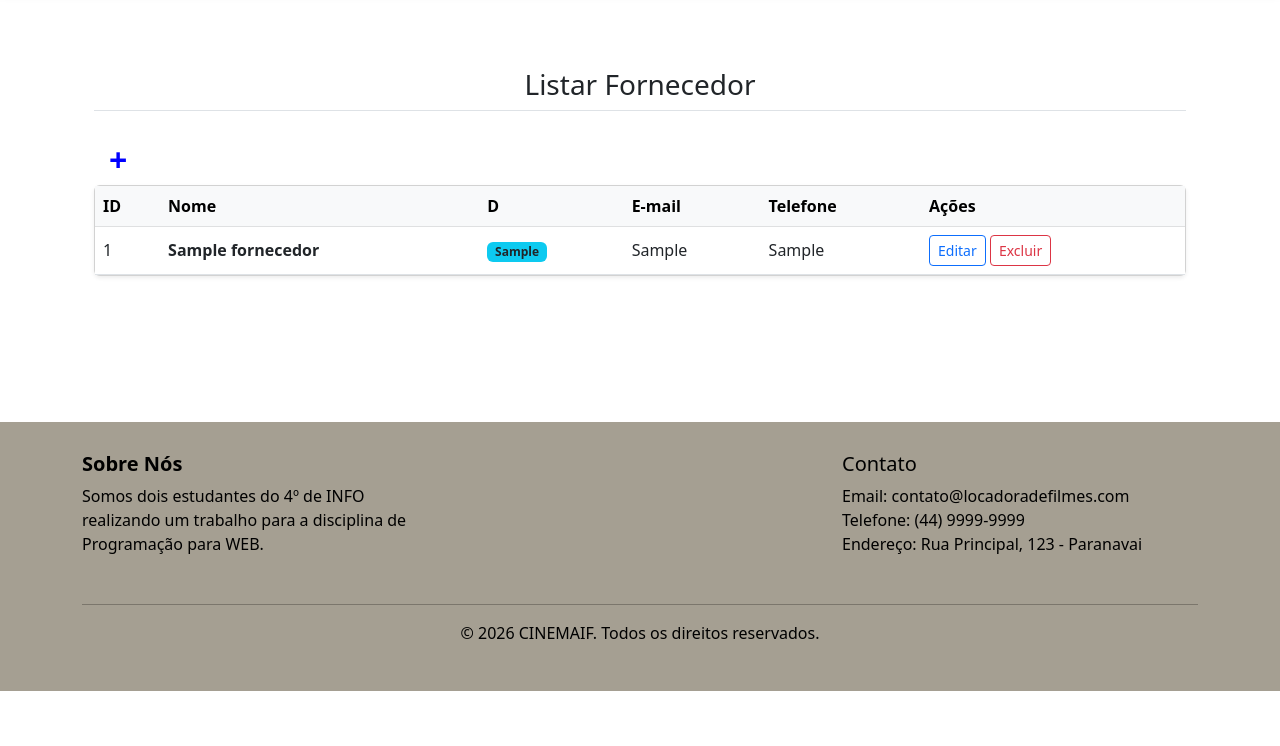
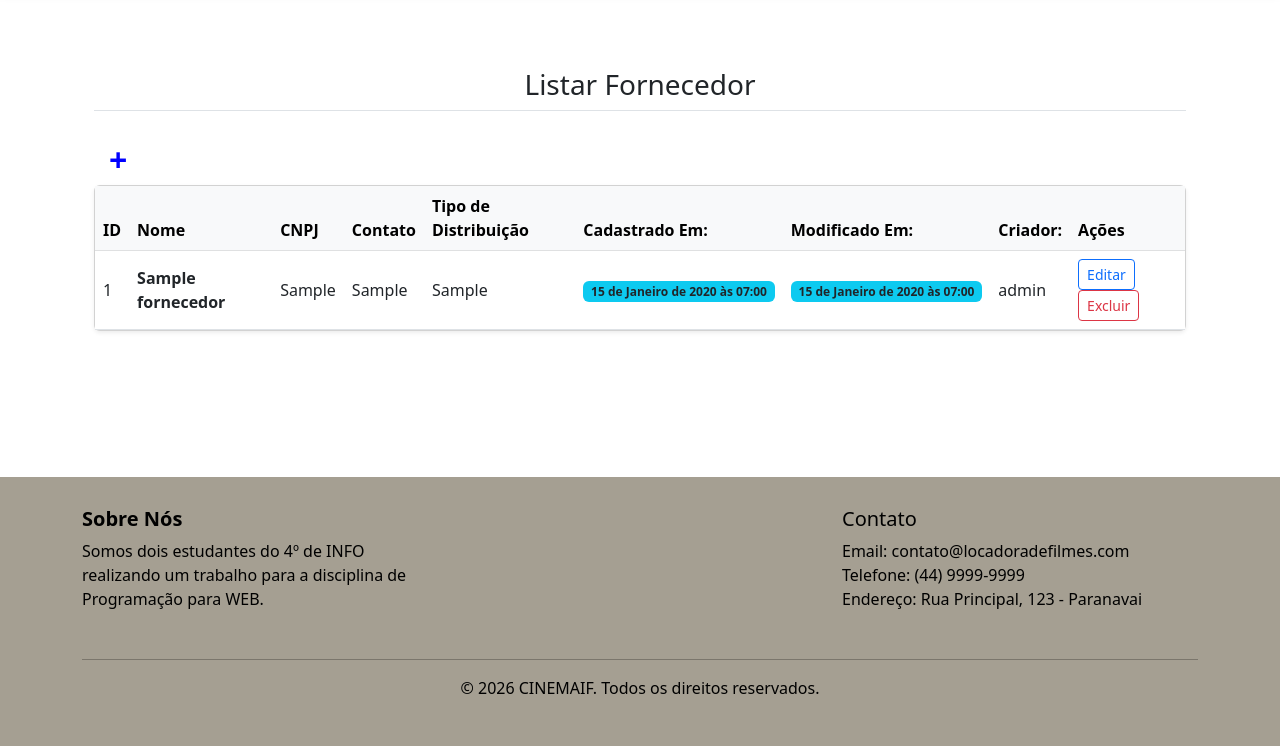
Before and after one commit to hyuuguisuo/pw2026, a Django app: page /listar/fornecedor/ in a window 1280 px wide. Shown: the part 138-884 px from the top of the page. Before the commit the page ends 829 px from the top, so only its background shows below. Run offline with Django 5.2, Linux system fonts and the light colour scheme; a user stored in the database is signed in; data comes from the database, SQL or seed files in the repository; tables that the repository leaves empty hold one stand-in row (values such as "Sample post"); some libraries are stand-ins or nearby versions.

Commit message:
commit: 11/06

```diff
--- a/locadora/models.py
+++ b/locadora/models.py
@@ -8,10 +8,10 @@ class Cliente(models.Model):
     telefone = models.CharField(max_length=15)
     codigo = models.CharField(max_length=30, verbose_name="código")
 
+    cadastrado_por = models.ForeignKey("auth.User", on_delete=models.PROTECT, null=True)
     atualizado_em = models.DateTimeField(auto_now=True)
     cadastrado_em = models.DateTimeField(auto_now_add=True)
 
-    # cadastrado_por = mo
     def __str__(self):
         return f"{self.nome} - {self.telefone}"
 
@@ -22,12 +22,23 @@ class Fornecedor(models.Model):
     endereco = models.CharField(max_length=100, verbose_name="endereço")
     tipo_distribuicao = models.CharField(max_length=50, verbose_name="tipo de distribuição")
 
+    cadastrado_por = models.ForeignKey("auth.User", on_delete=models.PROTECT, null=True)
+    atualizado_em = models.DateTimeField(auto_now=True)
+    cadastrado_em = models.DateTimeField(auto_now_add=True)
+
     def __str__(self):
         return f"{self.nome}"
 
+    class Meta:
+        ordering = ['-id']  # Sempre trará os mais novos primeiro por padrão
 
 class Genero(models.Model):
     nome = models.CharField(max_length=100)
+
+    cadastrado_por = models.ForeignKey("auth.User", on_delete=models.PROTECT, null=True)
+    atualizado_em = models.DateTimeField(auto_now=True)
+    cadastrado_em = models.DateTimeField(auto_now_add=True)
+
     def __str__(self):
         return f"{self.titulo}\n{self.descricao}\n"
 
@@ -36,6 +47,10 @@ class Categoria(models.Model):
     nome = models.CharField(max_length=100, verbose_name="nome")
     prazo_devolucao=models.IntegerField(verbose_name="Prazo de devolução", help_text="Prazo em dias", default=30)
     preco = models.DecimalField(verbose_name="preço", decimal_places=2, max_digits=6)
+
+    cadastrado_por = models.ForeignKey("auth.User", on_delete=models.PROTECT, null=True)
+    atualizado_em = models.DateTimeField(auto_now=True)
+    cadastrado_em = models.DateTimeField(auto_now_add=True)
 
     # def __str__(self):
     #     return f"{self.nome}"
@@ -58,6 +73,9 @@ class Filme(models.Model):
     categoria=models.ForeignKey(Categoria, on_delete=models.PROTECT)
     genero=models.ForeignKey(Genero, on_delete=models.PROTECT)
 
+    cadastrado_por = models.ForeignKey("auth.User", on_delete=models.PROTECT, null=True)
+    atualizado_em = models.DateTimeField(auto_now=True)
+    cadastrado_em = models.DateTimeField(auto_now_add=True)
 
 class Locacao(models.Model):
     METODOS_PAGAMENTO = (
@@ -79,6 +97,10 @@ class Locacao(models.Model):
     data_pagamento = models.DateTimeField(verbose_name="Data do Pagamento", null=True, blank=True)
     metodo_pagamento = models.CharField(max_length=50, verbose_name="Método de Pagamento", blank=True, null=True, choices=METODOS_PAGAMENTO)
 
+    cadastrado_por = models.ForeignKey("auth.User", on_delete=models.PROTECT, null=True)
+    atualizado_em = models.DateTimeField(auto_now=True)
+    cadastrado_em = models.DateTimeField(auto_now_add=True)
+
     def save(self):
         # User biblioteca relativedelta
         if not self.data_devolucao:
--- a/locadora/templates/locadora/form.html
+++ b/locadora/templates/locadora/form.html
@@ -188,9 +188,13 @@
                   <th>ID</th>
                   <th>Nome</th>
 
-                  <th>D</th>
-                  <th>E-mail</th>
-                  <th>Telefone</th>
+                  <th>CNPJ</th>
+                  <th>Contato</th>
+                  <th>Tipo de Distribuição</th>
+
+                  <th>Cadastrado Em:</th>
+                  <th>Modificado Em:</th>
+                  <th>Criador:</th>
 
                   <th>Ações</th>
                 </tr>
@@ -200,14 +204,19 @@
                   <td class="align-middle">{{ item.id }}</td>
                   <td class="align-middle fw-bold">{{ item.nome }}</td>
 
-                  <td class="align-middle"><span class="badge bg-info text-dark">{{ item.cnpj }}</span></td>
+                  <td class="align-middle">{{ item.cnpj }}</span></td>
                   <td class="align-middle">{{ item.contato }}</td>
                   <td class="align-middle">{{ item.tipo_distribuicao }}</td>
+
+                  <td class="align-middle"><span class="badge bg-info text-dark">{{ item.cadastrado_em }}</span></td>
+                  <td class="align-middle"><span class="badge bg-info text-dark">{{ item.atualizado_em }}</td>
+                  <td class="align-middle">{{ item.cadastrado_por }}</td>
 
                   <td class="align-middle">
                     <a href="{% url 'editar_fornecedor' item.pk %}" class="btn btn-sm btn-outline-primary">Editar</a>
                     <a href="{% url 'excluir_fornecedor' item.pk %}" class="btn btn-sm btn-outline-danger">Excluir</a>
                   </td>
+
                 </tr>
                 {% empty %}
                 <tr>
--- a/locadora/views.py
+++ b/locadora/views.py
@@ -37,7 +37,11 @@ class Create_Fornecedor(LoginRequiredMixin, CreateView):
         "titulo" : "Cadastro de Fornecedor",
         "botao" : "Cadastrar"
     }
-
+    def form_valid(self, form):
+        form.instance.cadrastado_por = self.request.user
+        url = super().form_valid(form)
+        print(form.instance.cadrastado_por)
+        return url
 
 class Update_Fornecedor(LoginRequiredMixin, UpdateView):
     model = Fornecedor
@@ -67,6 +71,12 @@ class List_Fornecedor(LoginRequiredMixin, ListView):
         "titulo": "Listar Fornecedor",
         "botao": "LISTAR"
     }
+    def get_queryset(self):
+        queryset = super().get_queryset()
+
+        queryset = queryset.order_by('id')
+
+        return queryset
 
 
 class Detail_Fornecedor(LoginRequiredMixin, DetailView):
@@ -86,7 +96,11 @@ class Create_Cliente(LoginRequiredMixin, CreateView):
         "titulo": "Cadastro de Cliente",
         "botao": "Cadastrar"
     }
+    def form_valid(self, form):
+        form.instance.cadrastado_por = self.request.user
+        url = super().form_valid(form)
 
+        return url
 
 class Update_Cliente(LoginRequiredMixin, UpdateView):
     model = Cliente
@@ -129,14 +143,26 @@ class Detail_Cliente(LoginRequiredMixin, DetailView):
 
 class Create_Filme(LoginRequiredMixin, CreateView):
     model = Filme
-    fields = ['classificacao', 'titulo', 'duração', 'descricao', 'ano_lancamento', 'categoria', 'genero']
+    fields = [
+        'classificacao',
+        'titulo',
+        'duração',
+        'descricao',
+        'ano_lancamento',
+        'categoria',
+        'genero',
+    ]
     template_name = 'locadora/form.html'
     success_url = reverse_lazy('página_inicial')
     extra_context = {
         "titulo": "Cadastro de Filme",
         "botao": "Cadastrar"
     }
+    def form_valid(self, form):
+        form.instance.cadrastado_por = self.request.user
+        url = super().form_valid(form)
 
+        return url
 
 class Update_Filme(LoginRequiredMixin, UpdateView):
     model = Filme
@@ -185,6 +211,11 @@ class Create_Genero(LoginRequiredMixin, CreateView):
         "titulo": "Cadastro de Gênero",
         "botao": "Cadastrar"
     }
+    def form_valid(self, form):
+        form.instance.cadrastado_por = self.request.user
+        url = super().form_valid(form)
+
+        return url
 
 
 class Update_Genero(LoginRequiredMixin, UpdateView):
@@ -233,7 +264,11 @@ class Create_Categoria(LoginRequiredMixin, CreateView):
         "titulo": "Cadastro de Categoria",
         "botao": "Cadastrar"
     }
+    def form_valid(self, form):
+        form.instance.cadrastado_por = self.request.user
+        url = super().form_valid(form)
 
+        return url
 
 class Update_Genero(LoginRequiredMixin, UpdateView):
     model = Genero
@@ -280,7 +315,11 @@ class Create_Locacao(LoginRequiredMixin, CreateView):
         "titulo": "Cadastro de Locação",
         "botao": "Cadastrar"
     }
+    def form_valid(self, form):
+        form.instance.cadrastado_por = self.request.user
+        url = super().form_valid(form)
 
+        return url
 
 class Update_Locacao(LoginRequiredMixin, UpdateView):
     model = Locacao
```
Also changed, not shown: locadora/migrations/0004_categoria_atualizado_em_categoria_cadastrado_em_and_more.py (added), locadora/migrations/0005_alter_fornecedor_options.py (added).
